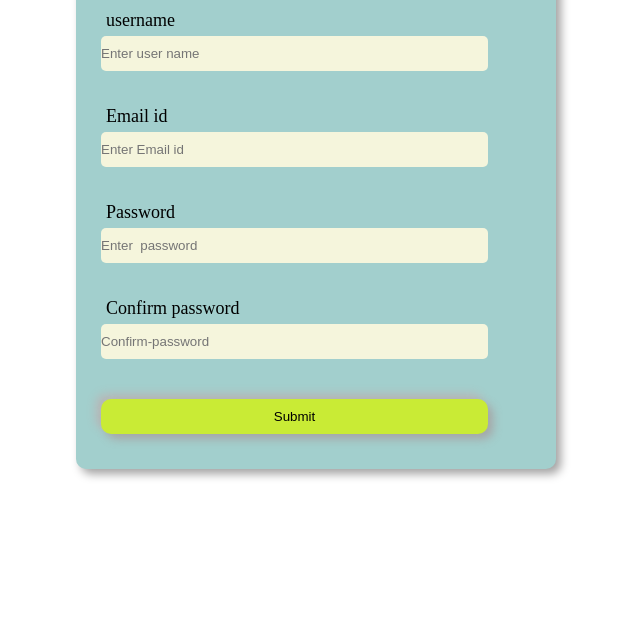
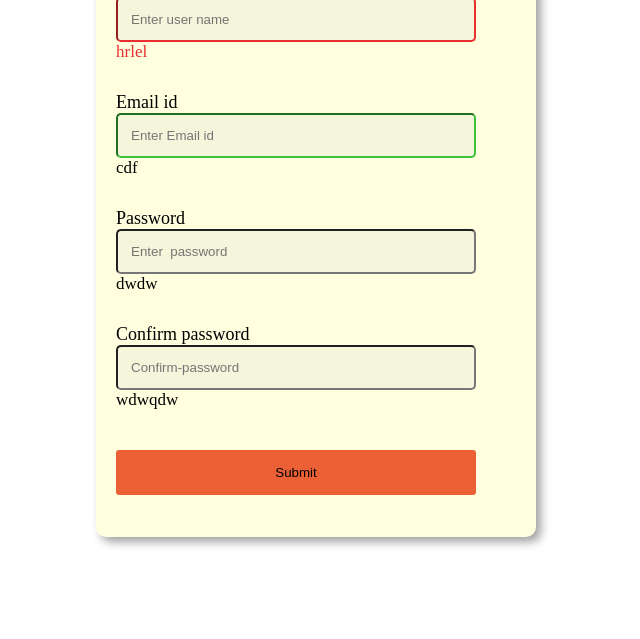
Before and after one commit to mohanraj172/-Form-and-validation, a plain HTML site: page index.html in a window 1280 px wide. Shown: the part 161-800 px from the top of the page, without its empty margins (324-964 px from the left). Drawn offline with Linux system fonts and the light colour scheme.

Commit message:
update html and css

```diff
--- a/asstes/style.css
+++ b/asstes/style.css
@@ -6,16 +6,16 @@
 .container{
    width: 500px;
    height: 600px;
+   padding: 30px;
    margin: 20px auto;
-   margin-top: 5%;
    border-radius: 20px;
-   padding: 10px;
 }
 .form{
-   width: 100%;
-   padding: 25px;
+   width: 20vh auto;
+   padding: 20px;
+   height: 120%;
    border-radius: 10px;
-   background: #a2cfcd;
+   background-color: lightyellow;
    box-shadow:  5px 5px 10px #a3a2a2,
             -5px -5px 10px #ffffff;
 }
@@ -24,32 +24,40 @@
 }
 .formgroup input{
     outline: none;
-    border: none;
-    height: 35px;
     border-radius: 5px;
     width: 90%;
+    padding:13px;
     background-color: beige;
 
 }
 .formgroup button{
     margin: 10px auto;
     border: none;
-    background-color: #c9eb35;
+    background-color: #eb6035;
     color: black;
-    padding: 10px;
-    border-radius: 10px;
+    padding: 15px;
+    border-radius: 3px;
     width: 90%;
     box-sizing: border-box;
-    box-shadow:  5px 5px 10px #a6a6a6,
-    -5px -5px 10px #b8b6b6;
 }
 .formgroup label{
     display: block;
-    margin-top: 5px;
     font-size: 18px;
-    padding: 5px;
     z-index: 50px;
 }
 .heading{
+    margin: 0px;
     text-align: center;
 }
+.formgroup.error p{
+    color: rgb(233, 47, 47);
+}
+.formgroup.error input{
+    border-color: rgb(233, 47, 47);
+}
+.formgroup.success input{
+    border-color: hsl(120, 53%, 50%);
+}
+.formgroup p{
+    font-size: 17px;
+}
--- a/index.html
+++ b/index.html
@@ -9,31 +9,32 @@
 <body>
     <div class="container">
         <form action="#" autocomplete="off" class="form">
-            <h1 class="heading">Form</h1>
-            <div class="formgroup">
-                <label for="username">username</label>
+            <div class="formgroup error">
+                <h1 class="heading">Registration form</h1>
+                <label for="username">Username</label>
                 <input type="text" id="username" name="username" placeholder="Enter user name">
-                <p></p>
+                <p>hrlel</p>
             </div>
-            <div class="formgroup">
+            <div class="formgroup success">
                 <label for="email">Email id</label>
                 <input type="email" id="email" name="email" placeholder="Enter Email id">
-                <p></p>
+                <p>cdf</p>
             </div>
             <div class="formgroup">
                 <label for="password">Password</label>
                 <input type="password" id="password" name="password" placeholder="Enter  password">
-                <p></p>
+                <p>dwdw</p>
             </div>
             <div class="formgroup">
                 <label for="Confirm-password">Confirm password</label>
                 <input type="password" id="Confirm-password" name="password" placeholder="Confirm-password">
-                <p></p>
+                <p>wdwqdw</p>
             </div>
             <div class="formgroup">
                 <button class="button">Submit</button>
             </div>
         </form>
     </div>
+    <script src="asstes/script.js"></script>
 </body>
 </html>
```
Also changed, not shown: 1 other file.
